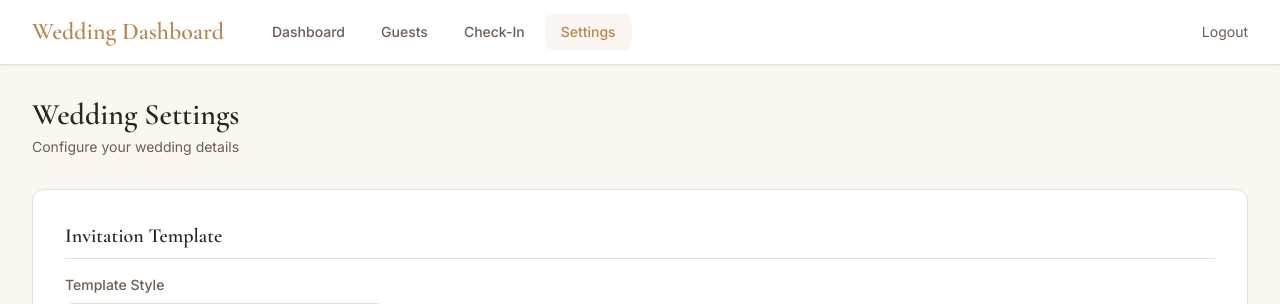
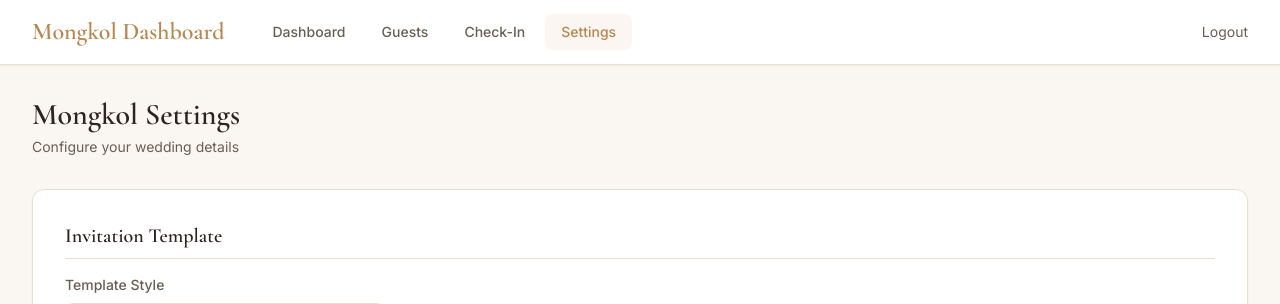
Before and after one commit to suningun/wedding-invitation, a Flask app: page /settings in a window 1280 px wide. Shown: the top 304 px of the page. Run offline with Flask 3, Linux system fonts and the light colour scheme; the visitor is signed in with stand-in values (Sample User, id 1); data that the repository does not hold is empty; some libraries are stand-ins or nearby versions.

Commit message:
Update dashboard and settings titles to "Mongkol Dashboard" and "Mongkol Settings"

```diff
--- a/app/templates/base.html
+++ b/app/templates/base.html
@@ -44,7 +44,7 @@
             <div class="flex justify-between items-center h-16">
                 <div class="flex items-center space-x-8">
                     <a href="{{ url_for('main.dashboard') }}" class="font-heading text-2xl font-semibold text-primary-dark">
-                        Wedding Dashboard
+                        Mongkol Dashboard
                     </a>
                     <div class="hidden md:flex space-x-1">
                         <a href="{{ url_for('main.dashboard') }}"
--- a/app/templates/dashboard.html
+++ b/app/templates/dashboard.html
@@ -1,5 +1,5 @@
 {% extends "base.html" %}
-{% block title %}Dashboard — Wedding Dashboard{% endblock %}
+{% block title %}Mongkol Dashboard{% endblock %}
 
 {% block content %}
 <div class="mb-8">
--- a/app/templates/login.html
+++ b/app/templates/login.html
@@ -3,7 +3,7 @@
 <head>
     <meta charset="UTF-8">
     <meta name="viewport" content="width=device-width, initial-scale=1.0">
-    <title>Login — Wedding Dashboard</title>
+    <title>Login — Mongkol Dashboard</title>
     <script src="https://cdn.tailwindcss.com"></script>
     <link rel="preconnect" href="https://fonts.googleapis.com">
     <link rel="preconnect" href="https://fonts.gstatic.com" crossorigin>
@@ -34,7 +34,7 @@
 <body class="bg-background font-body text-text-primary min-h-screen flex items-center justify-center">
     <div class="w-full max-w-md mx-4">
         <div class="text-center mb-8">
-            <h1 class="font-heading text-4xl font-semibold text-primary-dark mb-2">Wedding Dashboard</h1>
+            <h1 class="font-heading text-4xl font-semibold text-primary-dark mb-2">Mongkol Dashboard</h1>
             <p class="text-text-secondary text-sm">Sign in to manage your celebration</p>
         </div>
 
--- a/app/templates/register.html
+++ b/app/templates/register.html
@@ -3,7 +3,7 @@
 <head>
     <meta charset="UTF-8">
     <meta name="viewport" content="width=device-width, initial-scale=1.0">
-    <title>Register — Wedding Dashboard</title>
+    <title>Register — Mongkol Dashboard</title>
     <script src="https://cdn.tailwindcss.com"></script>
     <link rel="preconnect" href="https://fonts.googleapis.com">
     <link rel="preconnect" href="https://fonts.gstatic.com" crossorigin>
--- a/app/templates/settings.html
+++ b/app/templates/settings.html
@@ -1,9 +1,9 @@
 {% extends "base.html" %}
-{% block title %}Settings — Wedding Dashboard{% endblock %}
+{% block title %}Settings — Mongkol Dashboard{% endblock %}
 
 {% block content %}
 <div class="mb-8">
-    <h1 class="font-heading text-3xl font-semibold text-text-primary">Wedding Settings</h1>
+    <h1 class="font-heading text-3xl font-semibold text-text-primary">Mongkol Settings</h1>
     <p class="text-text-secondary text-sm mt-1">Configure your wedding details</p>
 </div>
 
```
Lines whose indentation alone changed are shown as unchanged.
